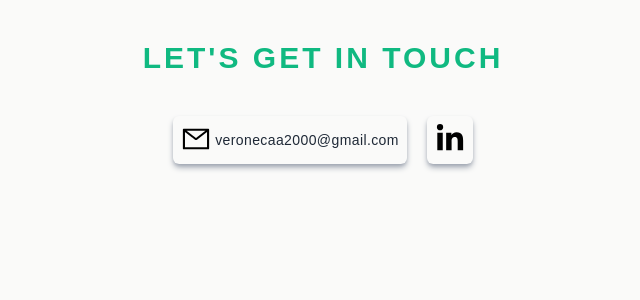
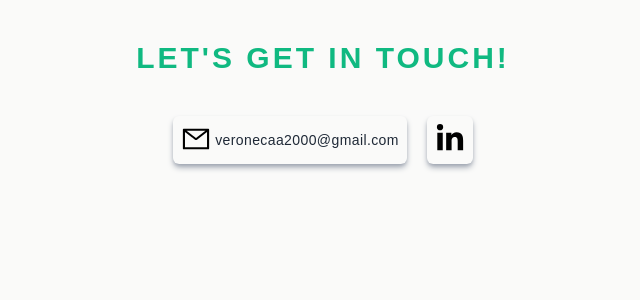
Before and after one commit to vero-a/vero-a.github.io, a Next.js app: page /components/Contact in a window 1280 px wide. Shown: the top 300 px of the page, without its empty margins (317-957 px from the left). Built offline with nearby package versions, Linux system fonts and the light colour scheme.

Commit message:
edited contact title

```diff
--- a/pages/components/Contact.jsx
+++ b/pages/components/Contact.jsx
@@ -5,7 +5,7 @@ import { AiOutlineMail } from 'react-icons/ai';
 function Contact() {
   return (
     <div id='contact' className='px-10 pb-10'>
-        <h2 className='text-2xl tracking-widest uppercase text-center text-emerald-500 py-10 mx-4 md:text-3xl dark:text-emerald-500'>Let&apos;s get in touch</h2>
+        <h2 className='text-2xl tracking-widest uppercase text-center text-emerald-500 py-10 mx-4 md:text-3xl dark:text-emerald-500'>Let&apos;s get in touch!</h2>
             <div>
                 <ul className='flex text-3xl mx-4 gap-5 justify-center'>
                     <li className='rounded-md shadow-md shadow-gray-400 p-2 hover:scale-105 dark:text-slate-200 dark:shadow-gray-700'>
```
Also changed, not shown: public/ProfilePhoto.jpg (added).
